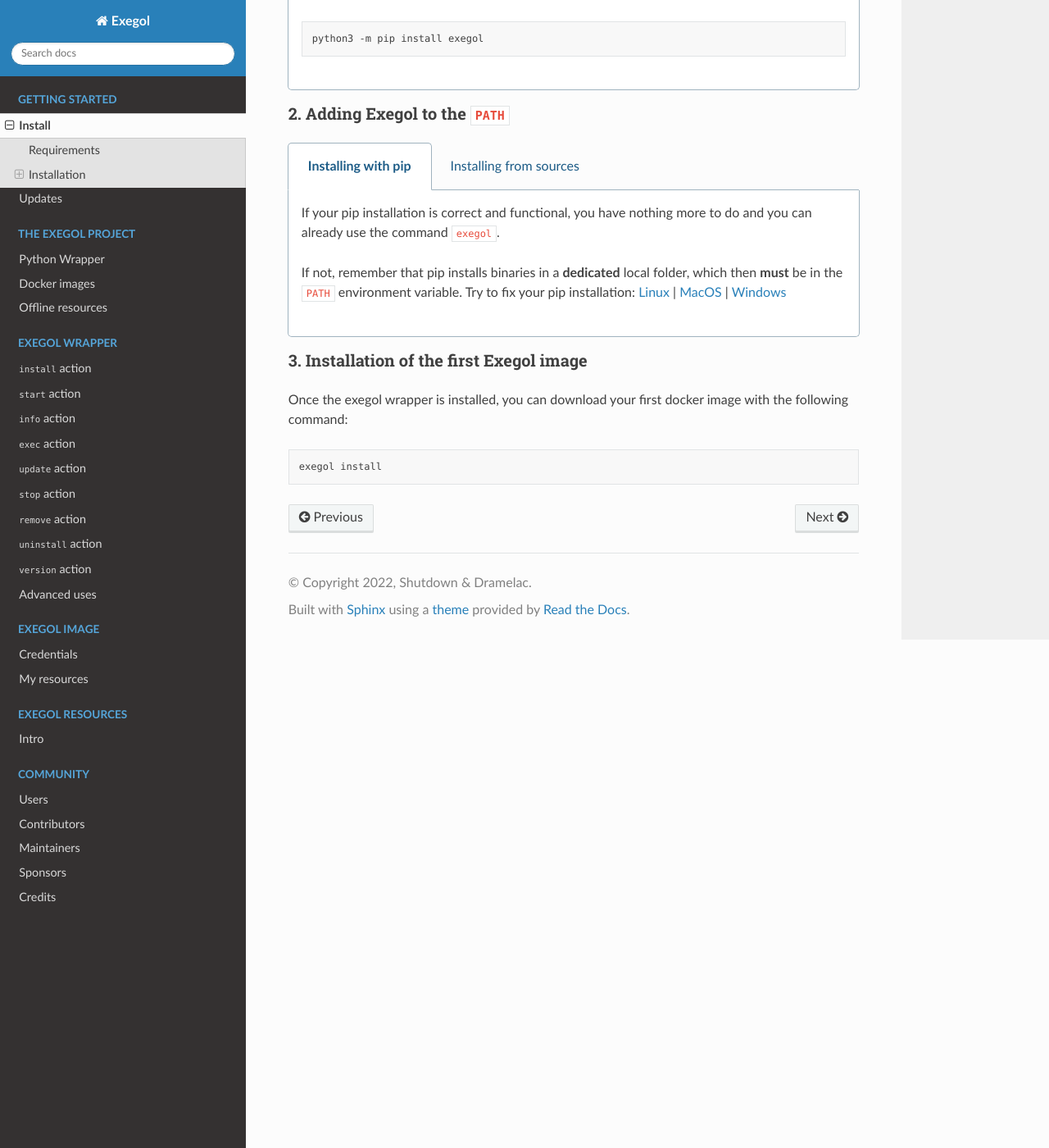
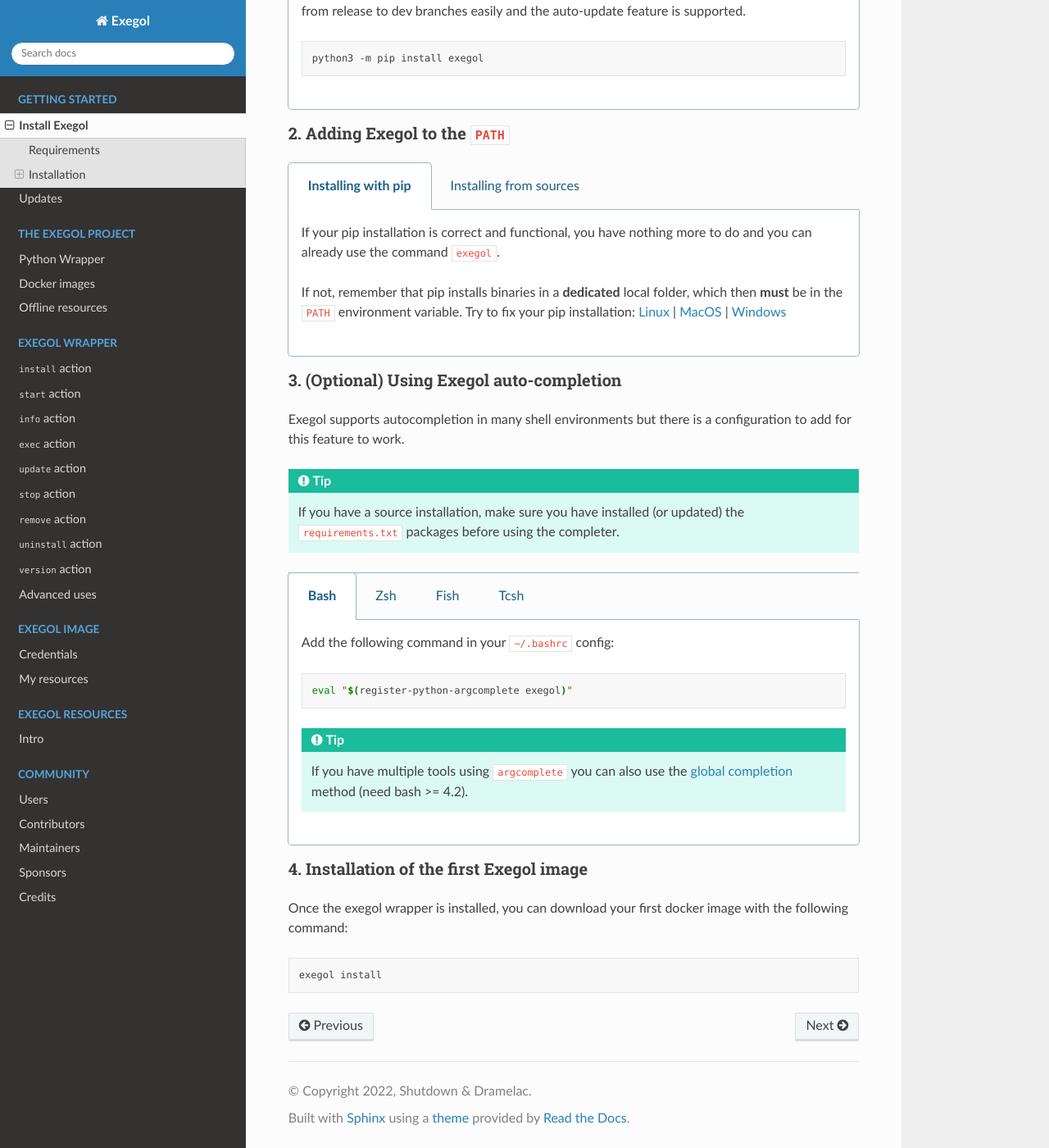
Before and after one commit to ThePorgs/Exegol-docs, a Sphinx documentation site: the page built from source/getting-started/install.rst, in a window 1280 px wide and 1400 px high, scrolled down 2041 px. Shown: the whole window at 82% size. Built offline with Sphinx 7.4.7 and the Read the Docs theme 2.0.0, drawn with Linux system fonts in a browser that asks for light colours; some of the changed text lies outside the part shown.

Commit message:
Add auto-completer installation requirements

```diff
--- a/source/getting-started/install.rst
+++ b/source/getting-started/install.rst
@@ -1,6 +1,6 @@
-=======
-Install
-=======
+==============
+Install Exegol
+==============
 
 Installing Exegol starts with installing the entrypoint to the whole project: the Python wrapper. Once the wrapper is installed, everything else can be managed from it.
 
@@ -174,7 +174,66 @@
 
                     It is possible to disable this behavior in the Windows settings: ``Apps > Apps & features > App execution aliases`` and disable aliases for ``python.exe`` and ``python3.exe``.
 
-3. Installation of the first Exegol image
+3. (Optional) Using Exegol auto-completion
+------------------------------------------
+
+Exegol supports autocompletion in many shell environments but there is a configuration to add for this feature to work.
+
+.. tip::
+
+    If you have a source installation, make sure you have installed (or updated) the ``requirements.txt`` packages before using the completer.
+
+..  tabs::
+    ..  tabs::
+        .. tab:: Bash
+
+            Add the following command in your ``~/.bashrc`` config:
+
+            .. code-block:: bash
+
+                eval "$(register-python-argcomplete exegol)"
+
+            .. tip::
+                If you have multiple tools using ``argcomplete`` you can also use the `global completion <https://kislyuk.github.io/argcomplete/#global-completion>`__ method (need bash >= 4.2).
+
+        .. tab:: Zsh
+
+            To activate completions for zsh you need to have ``bashcompinit`` enabled in zsh:
+
+            .. code-block:: bash
+
+                autoload -U bashcompinit
+                bashcompinit
+
+            Afterwards you can enable completion by adding the following command in your ``~/.zshrc`` config:
+
+            .. code-block:: bash
+
+                eval "$(register-python-argcomplete exegol)"
+
+        .. tab:: Fish
+
+            To activate completions for fish use:
+
+            .. code-block:: bash
+
+                register-python-argcomplete --shell fish exegol | source
+
+            or create new completion file, e.g:
+
+            .. code-block:: bash
+
+                register-python-argcomplete --shell fish exegol > ~/.config/fish/completions/exegol.fish
+
+        .. tab:: Tcsh
+
+            To activate completions for tcsh use:
+
+            .. code-block:: bash
+
+                eval `register-python-argcomplete --shell tcsh exegol`
+
+4. Installation of the first Exegol image
 -----------------------------------------
 
 Once the exegol wrapper is installed, you can download your first docker image with the following command:
```
